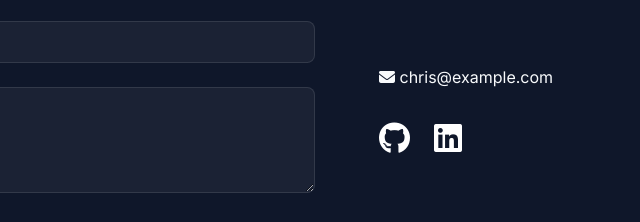
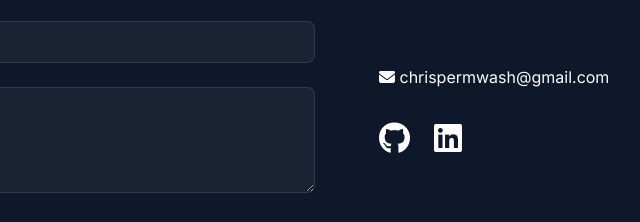
Before and after one commit to kris4509/my-portfolio, a plain HTML site: page index.html in a window 1280 px wide. Shown: the part 2733-2955 px from the top of the page, 455-1095 px from the left. Drawn offline with Linux system fonts and the light colour scheme.

Commit message:
Update email address

```diff
--- a/index.html
+++ b/index.html
@@ -187,7 +187,7 @@
                     <button type="submit" class="btn btn-primary">Send Message</button>
                 </form>
                 <div class="contact-info">
-                    <p><i class="fas fa-envelope"></i> chris@example.com</p>
+                    <p><i class="fas fa-envelope"></i> chrispermwash@gmail.com</p>
                     <div class="social-links">
                         <a href="https://github.com/kris4509" target="_blank"><i class="fab fa-github"></i></a>
                         <a href="#"><i class="fab fa-linkedin"></i></a>
```
